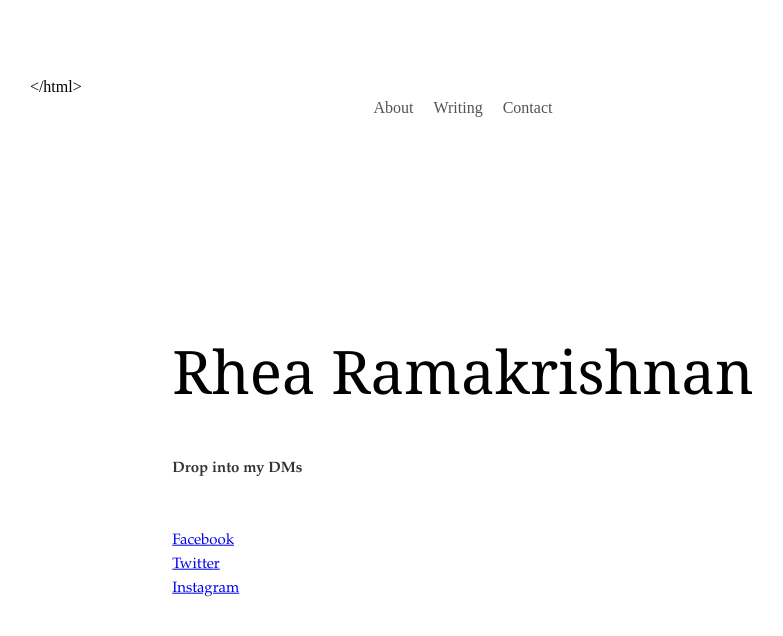
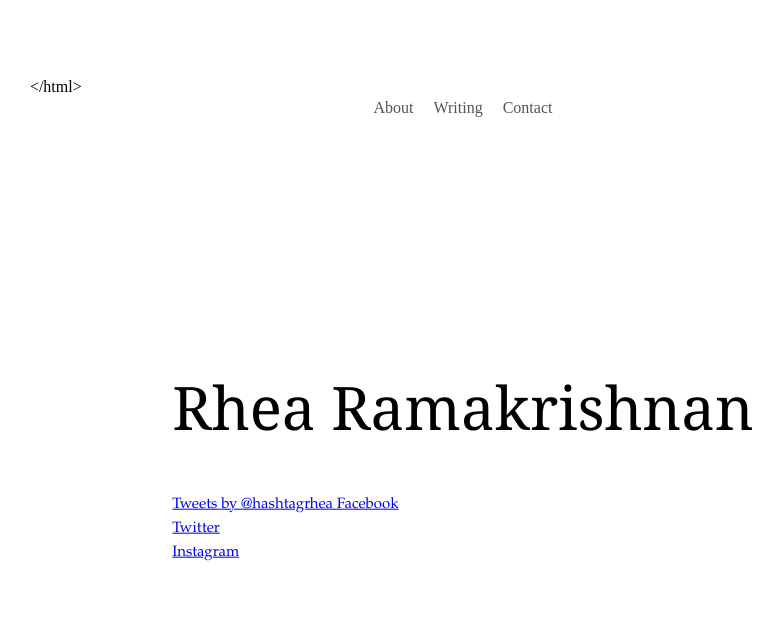
Before and after one commit to reram/reram.github.io, a Jekyll site: the page built from contact.md, in a window 1280 px wide. Shown: the top 636 px of the page, without its empty margins (177-960 px from the left). Built offline with Jekyll 4.4.1, drawn with Linux system fonts in a browser that asks for light colours.

Commit message:
Update contact.md

```diff
--- a/contact.md
+++ b/contact.md
@@ -19,7 +19,10 @@ permalink: /contact/
 
 <p>
 
-<b>Drop into my DMs</b><br><br><br>
+<a class="twitter-timeline"
+  href="https://twitter.com/hashtagrhea">
+Tweets by @hashtagrhea
+</a>
 
 <a href="https://www.facebook.com/reramakrishnan">Facebook</a><br>
 <a href="https://twitter.com/hashtagrhea">Twitter</a><br>
```
